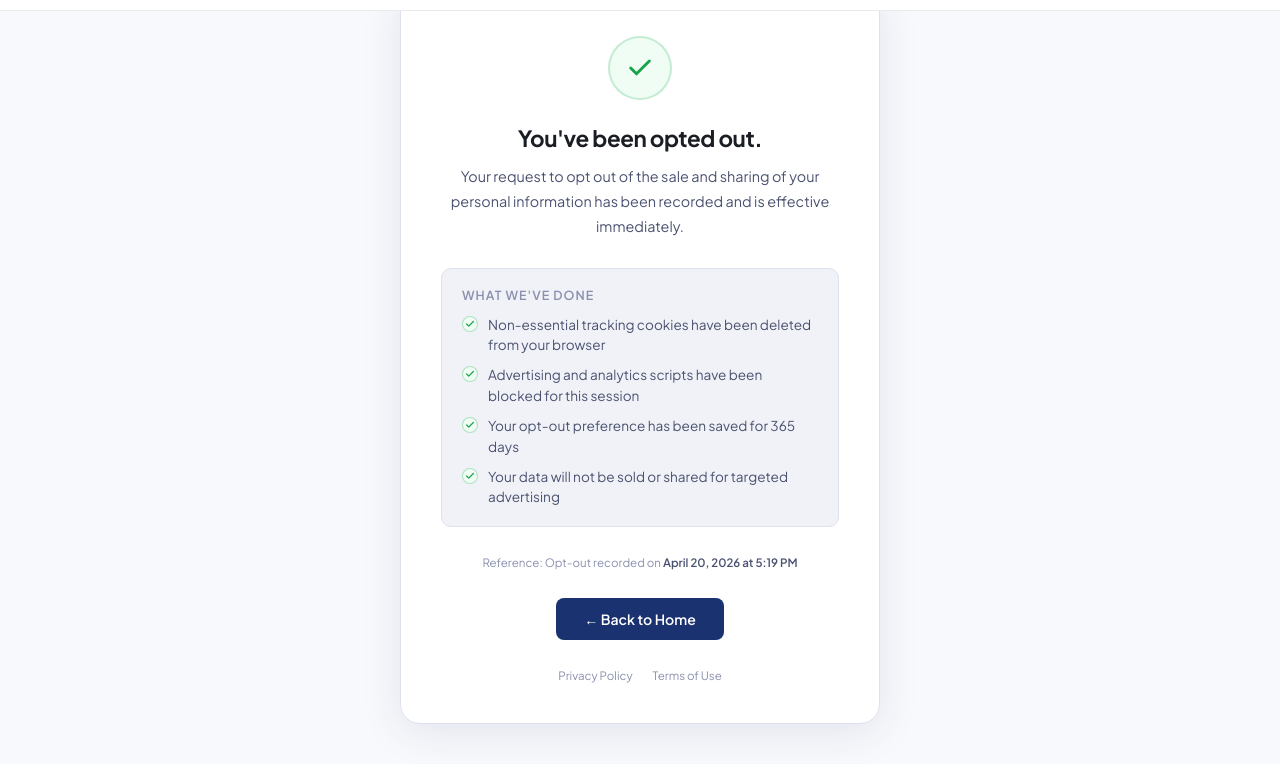
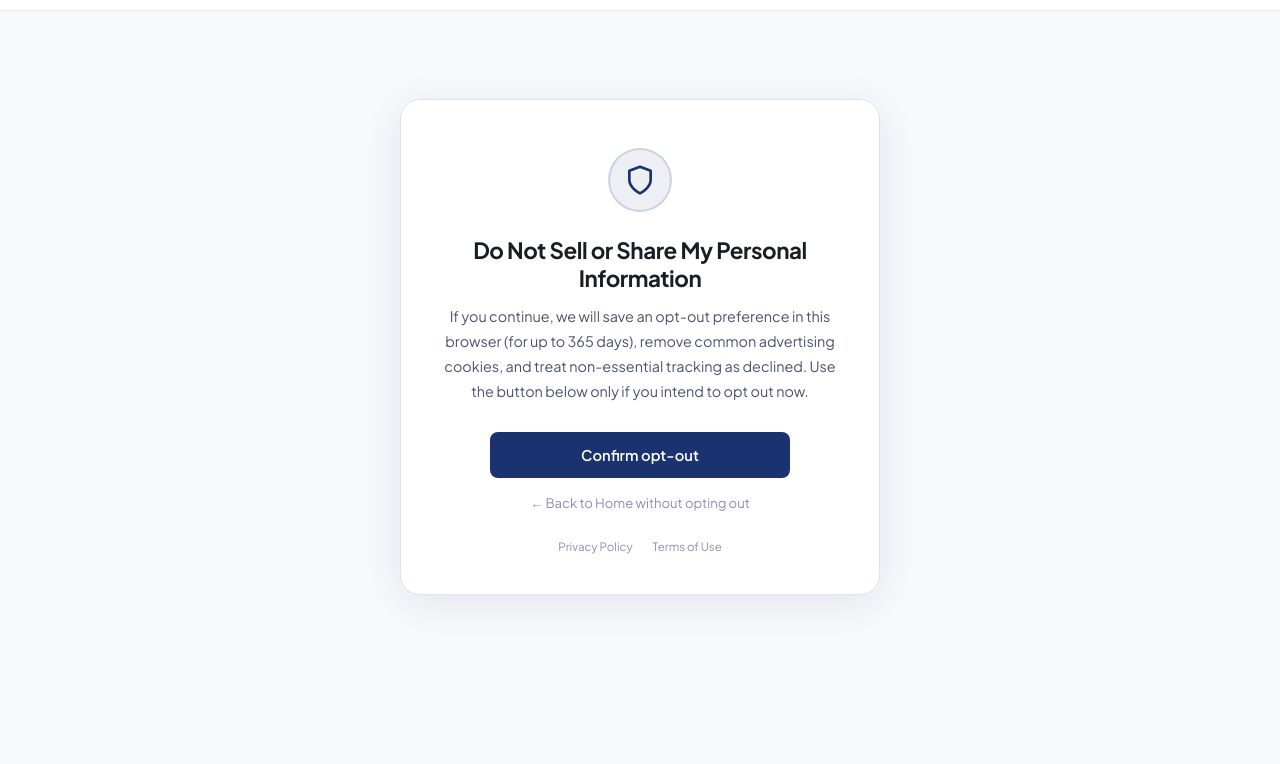
Before and after one commit to fiveonredllc/usdebtsupport, a website: page public/optout.html in a window 1280 px wide. Shown: the part 53-817 px from the top of the page. Drawn offline with Linux system fonts and the light colour scheme.

Commit message:
improved output funnelc

```diff
--- a/public/optout.html
+++ b/public/optout.html
@@ -3,7 +3,7 @@
 <head>
   <meta charset="UTF-8"/>
   <meta name="viewport" content="width=device-width, initial-scale=1.0"/>
-  <title>Opt-Out Confirmed — U.S. Debt Support</title>
+  <title>Opt out — U.S. Debt Support</title>
   <link rel="preconnect" href="https://fonts.googleapis.com">
   <link href="https://fonts.googleapis.com/css2?family=Plus+Jakarta+Sans:wght@300;400;500;600;700&display=swap" rel="stylesheet">
   <style>
@@ -162,6 +162,55 @@
     }
     .btn-back:hover { opacity: 0.88; }
 
+    /* ── INTRO (deliberate opt-out) ── */
+    .intro-icon-wrap {
+      width: 64px; height: 64px;
+      border-radius: 50%;
+      background: rgba(26, 50, 112, 0.08);
+      border: 2px solid rgba(26, 50, 112, 0.15);
+      display: flex;
+      align-items: center;
+      justify-content: center;
+      margin: 0 auto 24px;
+      color: var(--navy);
+    }
+    .intro-icon-wrap svg { display: block; }
+    .intro-actions {
+      display: flex;
+      flex-direction: column;
+      align-items: center;
+      gap: 16px;
+      margin-bottom: 4px;
+    }
+    .btn-confirm-optout {
+      display: inline-block;
+      width: 100%;
+      max-width: 300px;
+      background: var(--navy);
+      color: var(--white);
+      font-family: inherit;
+      font-size: 0.92rem;
+      font-weight: 600;
+      padding: 14px 24px;
+      border: none;
+      border-radius: 8px;
+      cursor: pointer;
+      transition: opacity 0.15s;
+    }
+    .btn-confirm-optout:hover:not(:disabled) { opacity: 0.92; }
+    .btn-confirm-optout:disabled { opacity: 0.55; cursor: not-allowed; }
+    .btn-confirm-optout:focus-visible {
+      outline: 2px solid var(--navy);
+      outline-offset: 3px;
+    }
+    .link-cancel {
+      font-size: 0.82rem;
+      color: var(--text-light);
+      text-decoration: none;
+      transition: color 0.15s;
+    }
+    .link-cancel:hover { color: var(--text-mid); text-decoration: underline; }
+
     /* ── FOOTER ── */
     .footer-links {
       margin-top: 28px;
@@ -192,13 +241,28 @@
 </nav>
 
 <div class="card">
+  <div id="optout-intro">
+    <div class="intro-icon-wrap" aria-hidden="true">
+      <svg width="32" height="32" viewBox="0 0 24 24" fill="none" stroke="currentColor" stroke-width="2" stroke-linecap="round" stroke-linejoin="round">
+        <path d="M12 22s8-4 8-10V5l-8-3-8 3v7c0 6 8 10 8 10z"/>
+      </svg>
+    </div>
+    <h1>Do Not Sell or Share My Personal Information</h1>
+    <p class="sub">If you continue, we will save an opt-out preference in this browser (for up to 365 days), remove common advertising cookies, and treat non-essential tracking as declined. Use the button below only if you intend to opt out now.</p>
+    <div class="intro-actions">
+      <button type="button" id="optout-confirm-btn" class="btn-confirm-optout" aria-controls="optout-confirmation" aria-expanded="false">Confirm opt-out</button>
+      <a href="index.html" class="link-cancel">← Back to Home without opting out</a>
+    </div>
+  </div>
+
+  <div id="optout-confirmation" hidden>
     <div class="check-wrap">
       <svg width="28" height="28" viewBox="0 0 24 24" fill="none" stroke="currentColor" stroke-width="2.5" stroke-linecap="round" stroke-linejoin="round">
         <polyline points="20 6 9 17 4 12"/>
       </svg>
     </div>
 
-  <h1>You've been opted out.</h1>
+    <h1 id="optout-success-heading" tabindex="-1">You've been opted out.</h1>
 
     <p class="sub">Your request to opt out of the sale and sharing of your personal information has been recorded and is effective immediately.</p>
 
@@ -217,6 +281,7 @@
     </p>
 
     <a href="index.html" class="btn-back">← Back to Home</a>
+  </div>
 
   <div class="footer-links">
     <a href="privacy.html">Privacy Policy</a>
@@ -225,30 +290,53 @@
 </div>
 
 <script>
-  // Show today's date as reference
-  var d = new Date();
-  document.getElementById('opt-out-date').textContent =
-    d.toLocaleDateString('en-US', { month: 'long', day: 'numeric', year: 'numeric' }) +
-    ' at ' +
-    d.toLocaleTimeString('en-US', { hour: 'numeric', minute: '2-digit' });
+  (function () {
+    var btn = document.getElementById('optout-confirm-btn');
+    var intro = document.getElementById('optout-intro');
+    var confirmation = document.getElementById('optout-confirmation');
+    var dateEl = document.getElementById('opt-out-date');
+    var heading = document.getElementById('optout-success-heading');
+    var trackingPrefixes = ['_ga','_gid','_gat','_fbp','_fbc','fr','tr'];
 
-  // Enforce opt-out (in case they landed here directly)
+    function applyOptOut() {
       try {
         localStorage.setItem('cookie_consent', 'reject');
         localStorage.setItem('cookie_consent_date', Date.now().toString());
-  } catch(e) {}
+      } catch (e) {}
 
-  // Delete tracking cookies
-  var trackingPrefixes = ['_ga','_gid','_gat','_fbp','_fbc','fr','tr'];
-  document.cookie.split(';').forEach(function(c) {
+      document.cookie.split(';').forEach(function (c) {
         var name = c.split('=')[0].trim();
-    if (trackingPrefixes.some(function(p){ return name.indexOf(p) === 0; })) {
+        if (trackingPrefixes.some(function (p) { return name.indexOf(p) === 0; })) {
           var domain = window.location.hostname;
-      document.cookie = name+'=;expires=Thu, 01 Jan 1970 00:00:00 GMT;path=/;domain='+domain;
-      document.cookie = name+'=;expires=Thu, 01 Jan 1970 00:00:00 GMT;path=/;domain=.'+domain;
-      document.cookie = name+'=;expires=Thu, 01 Jan 1970 00:00:00 GMT;path=/';
+          document.cookie = name + '=;expires=Thu, 01 Jan 1970 00:00:00 GMT;path=/;domain=' + domain;
+          document.cookie = name + '=;expires=Thu, 01 Jan 1970 00:00:00 GMT;path=/;domain=.' + domain;
+          document.cookie = name + '=;expires=Thu, 01 Jan 1970 00:00:00 GMT;path=/';
         }
       });
+    }
+
+    function formatRefDate(d) {
+      return d.toLocaleDateString('en-US', { month: 'long', day: 'numeric', year: 'numeric' }) +
+        ' at ' +
+        d.toLocaleTimeString('en-US', { hour: 'numeric', minute: '2-digit' });
+    }
+
+    if (!btn || !intro || !confirmation || !dateEl) return;
+
+    btn.addEventListener('click', function () {
+      var d = new Date();
+      applyOptOut();
+      dateEl.textContent = formatRefDate(d);
+      intro.hidden = true;
+      confirmation.hidden = false;
+      btn.disabled = true;
+      btn.setAttribute('aria-expanded', 'true');
+      document.title = 'Opt-Out Confirmed — U.S. Debt Support';
+      if (heading) {
+        try { heading.focus({ preventScroll: false }); } catch (e) { heading.focus(); }
+      }
+    });
+  })();
 </script>
 
 </body>
```
Lines whose indentation alone changed are shown as unchanged.
